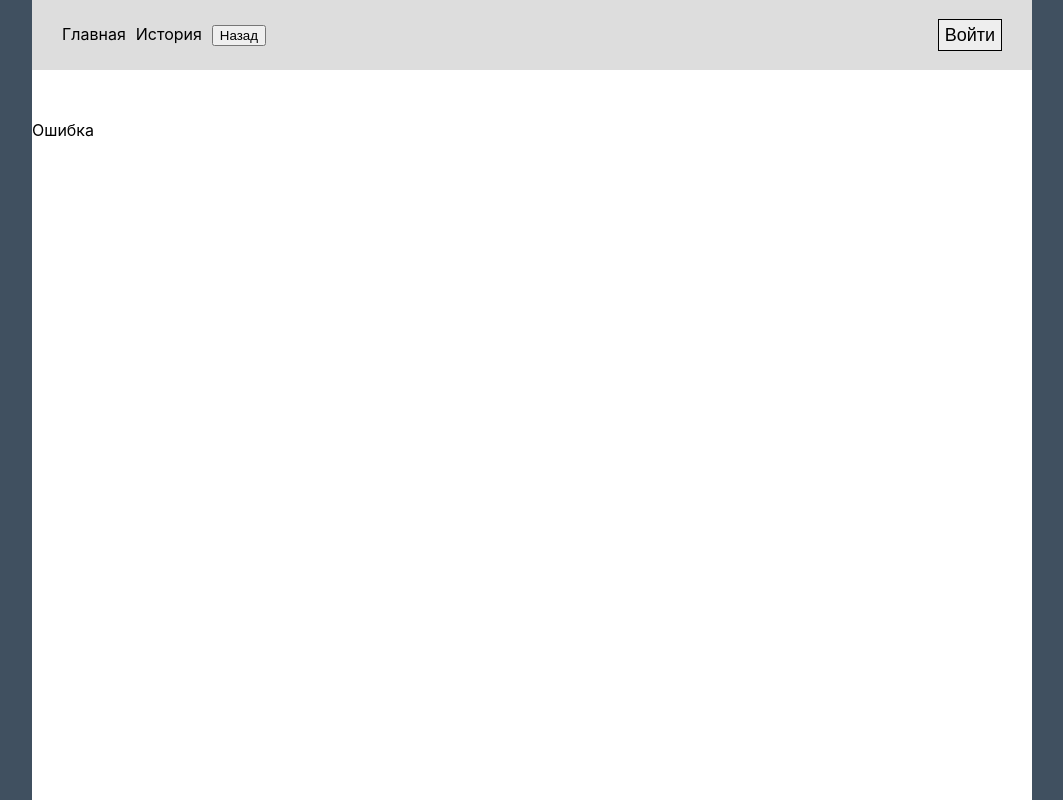
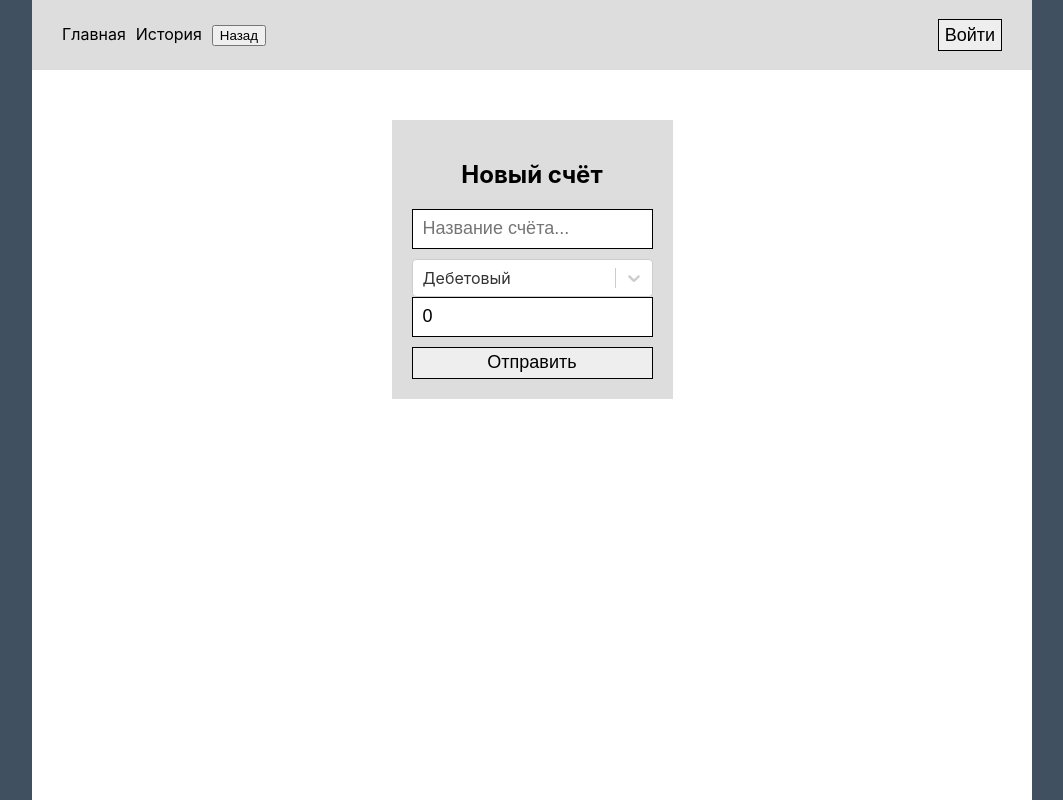
Before and after one commit to progeat/diploma-frontend-1, a React (Create React App) app in the folder frontend/: page /accounts in a window 1280 px wide. Shown: the whole page, without its empty margins (108-1171 px from the left). Built offline with nearby package versions, Linux system fonts and the light colour scheme.

Commit message:
Начало работ с страницами создания нового счёта и категории

```diff
--- a/frontend/package.json
+++ b/frontend/package.json
@@ -17,6 +17,7 @@
 		"react-redux": "^9.1.2",
 		"react-router-dom": "^6.27.0",
 		"react-scripts": "5.0.1",
+		"react-select": "^5.8.3",
 		"redux": "^5.0.1",
 		"redux-thunk": "^3.1.0",
 		"styled-components": "^6.1.13",
--- a/frontend/src/app.js
+++ b/frontend/src/app.js
@@ -1,7 +1,7 @@
 import { useLayoutEffect } from 'react';
 import { Route, Routes } from 'react-router-dom';
 import { useDispatch } from 'react-redux';
-import { Authorization, Registration, Transactions } from './pages';
+import { Accounts, Authorization, Categories, Registration, Transactions } from './pages';
 import { Header } from './components';
 import { setUser } from './actions';
 import styled from 'styled-components';
@@ -52,14 +52,8 @@ export const App = () => {
 						path="/transaction"
 						element={<div>Страница создания и редактирования операции</div>}
 					/>
-					<Route
-						path="/category"
-						element={<div>Страница создания и редактирования категории</div>}
-					/>
-					<Route
-						path="/account"
-						element={<div>Страница создания и редактирования счёта</div>}
-					/>
+					<Route path="/categories" element={<Categories />} />
+					<Route path="/accounts" element={<Accounts />} />
 					<Route path="/transactions" element={<Transactions />} />
 					<Route
 						path="/personal"
--- /dev/null
+++ b/frontend/src/pages/accounts/accounts.js
@@ -0,0 +1,135 @@
+import { useState } from 'react';
+import { Controller, useForm } from 'react-hook-form';
+import * as yup from 'yup';
+import { yupResolver } from '@hookform/resolvers/yup';
+import Select from 'react-select';
+import { Button, Input } from '../../components';
+import styled from 'styled-components';
+import { request } from '../../utils';
+
+const accountFormSchema = yup.object().shape({
+	name: yup
+		.string()
+		.required('Заполните название')
+		.min(3, 'Неверно заполнено название. Минимум 3 символа'),
+	type: yup.object({ value: yup.number() }).required('Выберите тип счёта'),
+	balance: yup.number().required('Введите сумму баланса'),
+});
+
+const accountTypeOptions = [
+	{ value: 0, label: 'Дебетовый' },
+	{ value: 1, label: 'Кредитный' },
+	{ value: 2, label: 'Вклад' },
+	{ value: 3, label: 'Накопительный' },
+	{ value: 4, label: 'Наличный' },
+];
+
+// TODO доработать валидацию и вывод значения селекта
+const AccountsContainer = ({ className }) => {
+	const {
+		register,
+		control,
+		reset,
+		handleSubmit,
+		formState: { errors },
+	} = useForm({
+		defaultValues: {
+			name: '',
+			type: accountTypeOptions[0],
+			balance: 0,
+		},
+		resolver: yupResolver(accountFormSchema),
+	});
+
+	const [serverError, setServerError] = useState(null);
+
+	const onSubmit = ({ name, type, balance }) => {
+		// console.log('name', name);
+		// console.log('type', type.value);
+		// console.log('balance', balance);
+		request('/accounts', 'POST', { name, type: type.value, balance }).then(
+			({ error, account }) => {
+				if (error) {
+					setServerError(`Ошибка запроса: ${error}`);
+					return;
+				}
+
+				console.log('resp', account);
+				// dispatch(setUser(user));
+				reset();
+			},
+		);
+	};
+
+	const formError =
+		errors?.name?.message || errors?.type?.message || errors?.balance?.message;
+	const errorMessage = formError || serverError;
+
+	return (
+		<div className={className}>
+			<div className="form-wrapper">
+				<h2>Новый счёт</h2>
+				<form onSubmit={handleSubmit(onSubmit)}>
+					<Input
+						type="text"
+						placeholder="Название счёта..."
+						{...register('name', {
+							onChange: () => setServerError(null),
+						})}
+					/>
+					<Controller
+						name="type"
+						control={control}
+						render={({ field }) => (
+							<Select
+								{...field}
+								options={accountTypeOptions}
+								// defaultValue={accountTypeOptions[0]}
+								placeholder="Выберите тип счёта"
+							/>
+						)}
+					/>
+					<Input
+						type="number"
+						placeholder="Баланс..."
+						{...register('balance', {
+							onChange: () => setServerError(null),
+						})}
+					/>
+					<Button type="submit" disabled={!!formError}>
+						Отправить
+					</Button>
+					{errorMessage && <div className="error">{errorMessage}</div>}
+				</form>
+			</div>
+		</div>
+	);
+};
+
+export const Accounts = styled(AccountsContainer)`
+	display: flex;
+	justify-content: center;
+	align-items: center;
+
+	& .form-wrapper {
+		display: flex;
+		flex-direction: column;
+		align-items: center;
+		width: 281px;
+		padding: 20px;
+		background-color: #ddd;
+	}
+
+	& .form {
+		display: flex;
+		flex-direction: column;
+	}
+
+	& .form input {
+		margin-bottom: 10px;
+	}
+
+	& .error {
+		color: red;
+	}
+`;
--- /dev/null
+++ b/frontend/src/pages/categories/categories.js
@@ -0,0 +1,122 @@
+import { useState } from 'react';
+import { Controller, useForm } from 'react-hook-form';
+import * as yup from 'yup';
+import { yupResolver } from '@hookform/resolvers/yup';
+import Select from 'react-select';
+import { Button, Input } from '../../components';
+import styled from 'styled-components';
+import { request } from '../../utils';
+
+const categoryFormSchema = yup.object().shape({
+	name: yup
+		.string()
+		.required('Заполните название')
+		.min(3, 'Неверно заполнено название. Минимум 3 символа'),
+	type: yup.object({ value: yup.number() }).required('Выберите тип категории'),
+});
+
+const categoryTypeOptions = [
+	{ value: 0, label: 'Расход' },
+	{ value: 1, label: 'Доход' },
+];
+
+// TODO доработать валидацию и вывод значения селекта
+const CategoriesContainer = ({ className }) => {
+	const {
+		register,
+		control,
+		reset,
+		handleSubmit,
+		formState: { errors },
+	} = useForm({
+		defaultValues: {
+			name: '',
+			type: categoryTypeOptions[0],
+			balance: 0,
+		},
+		resolver: yupResolver(categoryFormSchema),
+	});
+
+	const [serverError, setServerError] = useState(null);
+
+	const onSubmit = ({ name, type }) => {
+		// console.log('name', name);
+		// console.log('type', type.value);
+		request('/categories', 'POST', { name, type: type.value }).then(
+			({ error, category }) => {
+				if (error) {
+					setServerError(`Ошибка запроса: ${error}`);
+					return;
+				}
+
+				console.log('resp', category);
+				// dispatch(setUser(user));
+				reset();
+			},
+		);
+	};
+
+	const formError = errors?.name?.message || errors?.type?.message;
+	const errorMessage = formError || serverError;
+
+	return (
+		<div className={className}>
+			<div className="form-wrapper">
+				<h2>Новая категория</h2>
+				<form onSubmit={handleSubmit(onSubmit)}>
+					<Input
+						type="text"
+						placeholder="Название категории..."
+						{...register('name', {
+							onChange: () => setServerError(null),
+						})}
+					/>
+					<Controller
+						name="type"
+						control={control}
+						render={({ field }) => (
+							<Select
+								{...field}
+								options={categoryTypeOptions}
+								// defaultValue={accountTypeOptions[0]}
+								placeholder="Выберите тип категории"
+							/>
+						)}
+					/>
+					<Button type="submit" disabled={!!formError}>
+						Отправить
+					</Button>
+					{errorMessage && <div className="error">{errorMessage}</div>}
+				</form>
+			</div>
+		</div>
+	);
+};
+
+export const Categories = styled(CategoriesContainer)`
+	display: flex;
+	justify-content: center;
+	align-items: center;
+
+	& .form-wrapper {
+		display: flex;
+		flex-direction: column;
+		align-items: center;
+		width: 281px;
+		padding: 20px;
+		background-color: #ddd;
+	}
+
+	& .form {
+		display: flex;
+		flex-direction: column;
+	}
+
+	& .form input {
+		margin-bottom: 10px;
+	}
+
+	& .error {
+		color: red;
+	}
+`;
--- a/frontend/src/pages/index.js
+++ b/frontend/src/pages/index.js
@@ -1,3 +1,5 @@
 export * from './authorization/authorization';
 export * from './registration/registration';
 export * from './transactions/transactions';
+export * from './accounts/accounts';
+export * from './categories/categories';
```
Also changed, not shown: 1 other file (tests, documents, lock files or other folders).
